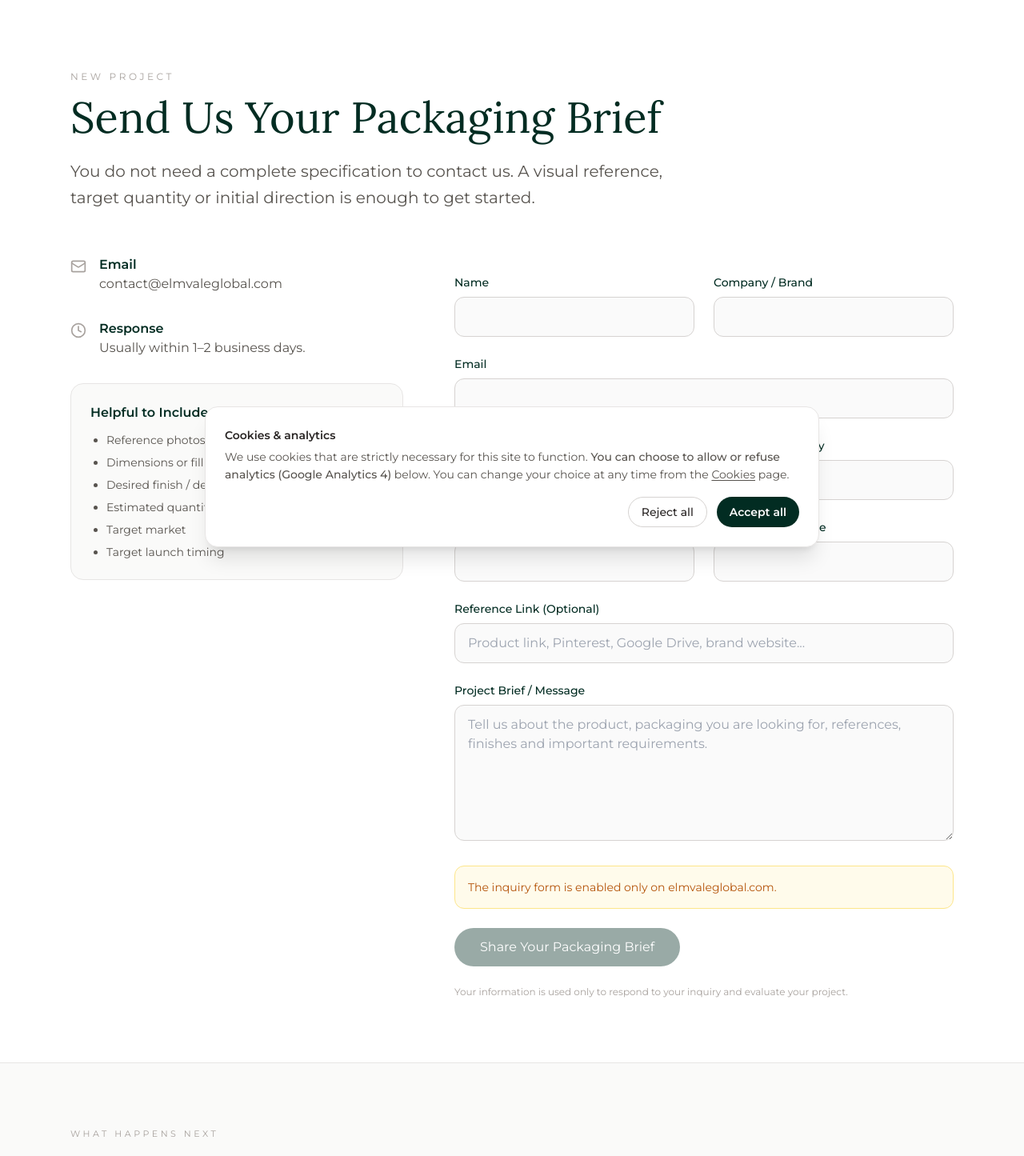
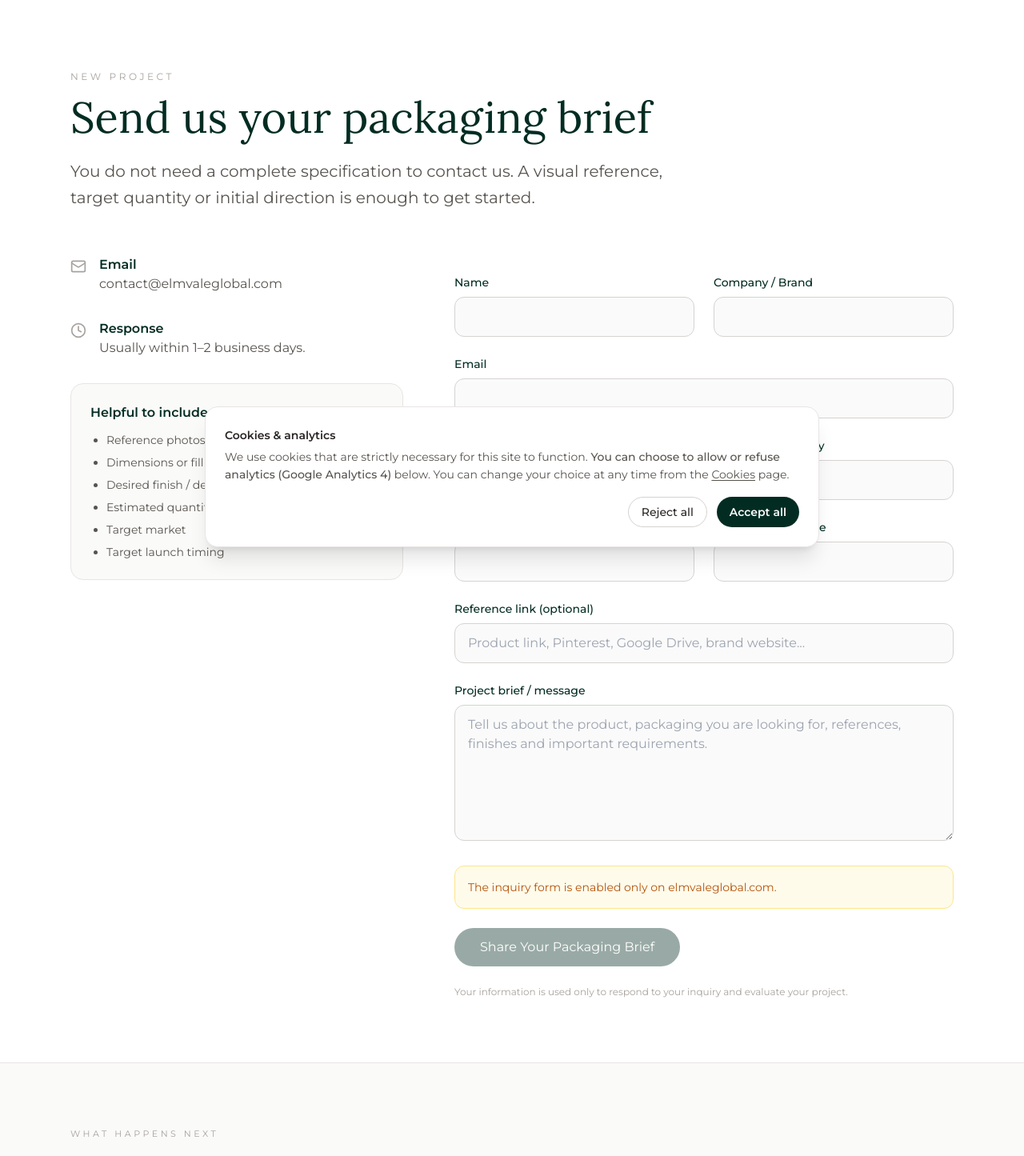
Before and after one commit to cathy6140/-Elmvale-Global-.github.io, a React (Vite) app: page /contact in a window 1280 px wide. Shown: the part 100-1545 px from the top of the page at 80% size. Built offline with nearby package versions, Linux system fonts and the light colour scheme.

Commit message:
Use sentence case for English headings

```diff
--- a/src/pages/Contact.tsx
+++ b/src/pages/Contact.tsx
@@ -39,7 +39,7 @@ const Contact: React.FC = () => {
       <section className="px-6 max-w-6xl mx-auto mb-14">
         <p className="uppercase text-xs tracking-[0.3em] text-stone-400 mb-4">{fr ? "NOUVEAU PROJET" : "NEW PROJECT"}</p>
         <h1 className="font-serif font-normal text-4xl md:text-5xl lg:text-[54px] text-brand-dark mb-6">
-          {fr ? "Envoyez-nous votre brief packaging" : "Send Us Your Packaging Brief"}
+          {fr ? "Envoyez-nous votre brief packaging" : "Send us your packaging brief"}
         </h1>
         <p className="text-xl text-stone-600 max-w-3xl leading-relaxed">
           {fr
@@ -65,7 +65,7 @@ const Contact: React.FC = () => {
             </div>
           </div>
           <div className="bg-stone-50 border border-stone-200 rounded-2xl p-6">
-            <h2 className="font-semibold text-brand-dark mb-3">{fr ? "Informations utiles à partager" : "Helpful to Include"}</h2>
+            <h2 className="font-semibold text-brand-dark mb-3">{fr ? "Informations utiles à partager" : "Helpful to include"}</h2>
             <ul className="list-disc pl-5 text-sm text-stone-600 space-y-2">
               <li>{fr ? "Photos, liens ou références existantes" : "Reference photos, links or existing packaging"}</li>
               <li>{fr ? "Dimensions ou volume" : "Dimensions or fill volume"}</li>
@@ -106,7 +106,7 @@ const Contact: React.FC = () => {
           </div>
 
           <Field
-            label={fr ? "Lien de référence (optionnel)" : "Reference Link (Optional)"}
+            label={fr ? "Lien de référence (optionnel)" : "Reference link (optional)"}
             name="reference_link"
             type="url"
             disabled={!isOfficialHost}
@@ -114,7 +114,7 @@ const Contact: React.FC = () => {
           />
 
           <div>
-            <label className="block text-sm font-medium text-brand-dark mb-2">{fr ? "Brief / message" : "Project Brief / Message"}</label>
+            <label className="block text-sm font-medium text-brand-dark mb-2">{fr ? "Brief / message" : "Project brief / message"}</label>
             <textarea
               name="message"
               rows={6}
@@ -151,7 +151,7 @@ const Contact: React.FC = () => {
               {fr ? "APRÈS VOTRE DEMANDE" : "WHAT HAPPENS NEXT"}
             </p>
             <h2 className="font-serif font-normal text-3xl md:text-4xl text-brand-dark mb-5">
-              {fr ? "Un processus simple pour cadrer la prochaine étape" : "A Simple Process to Define the Next Step"}
+              {fr ? "Un processus simple pour cadrer la prochaine étape" : "A simple process to define the next step"}
             </h2>
             <p className="text-stone-600 leading-relaxed">
               {fr
```
